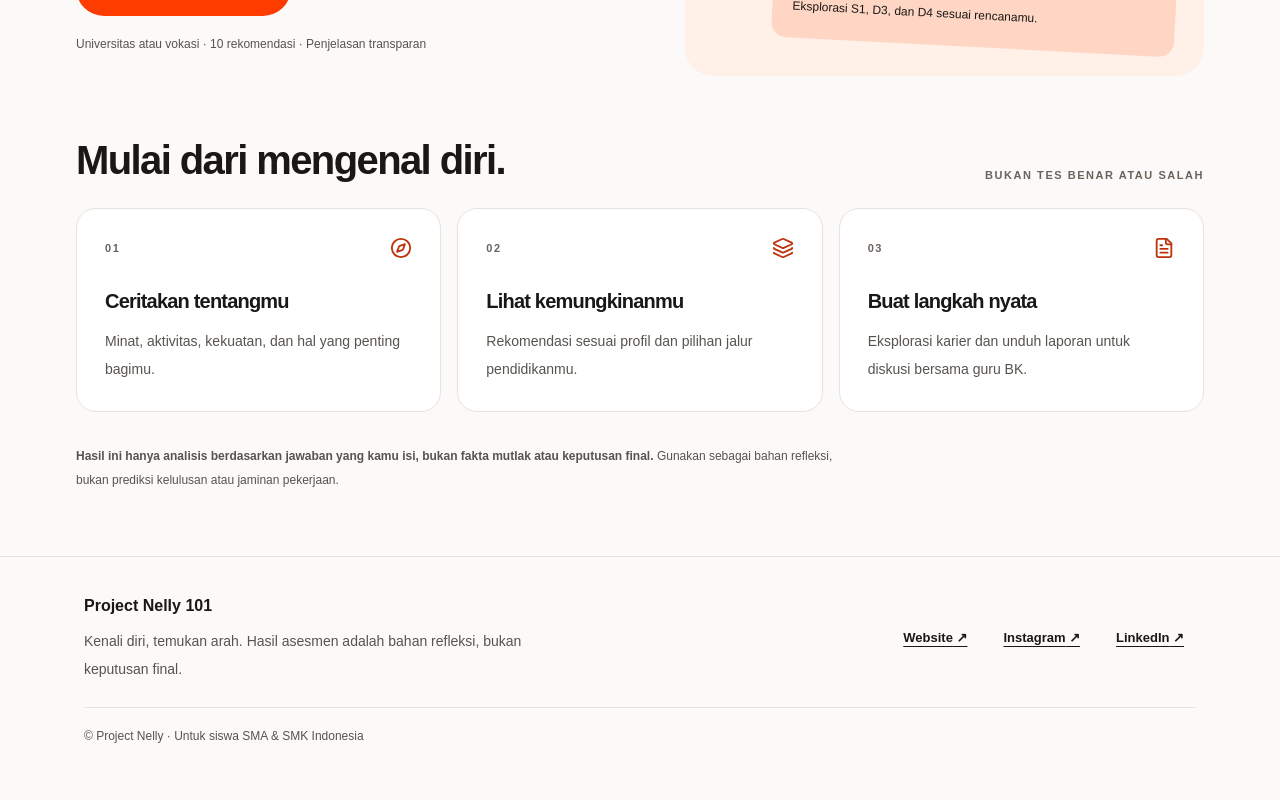
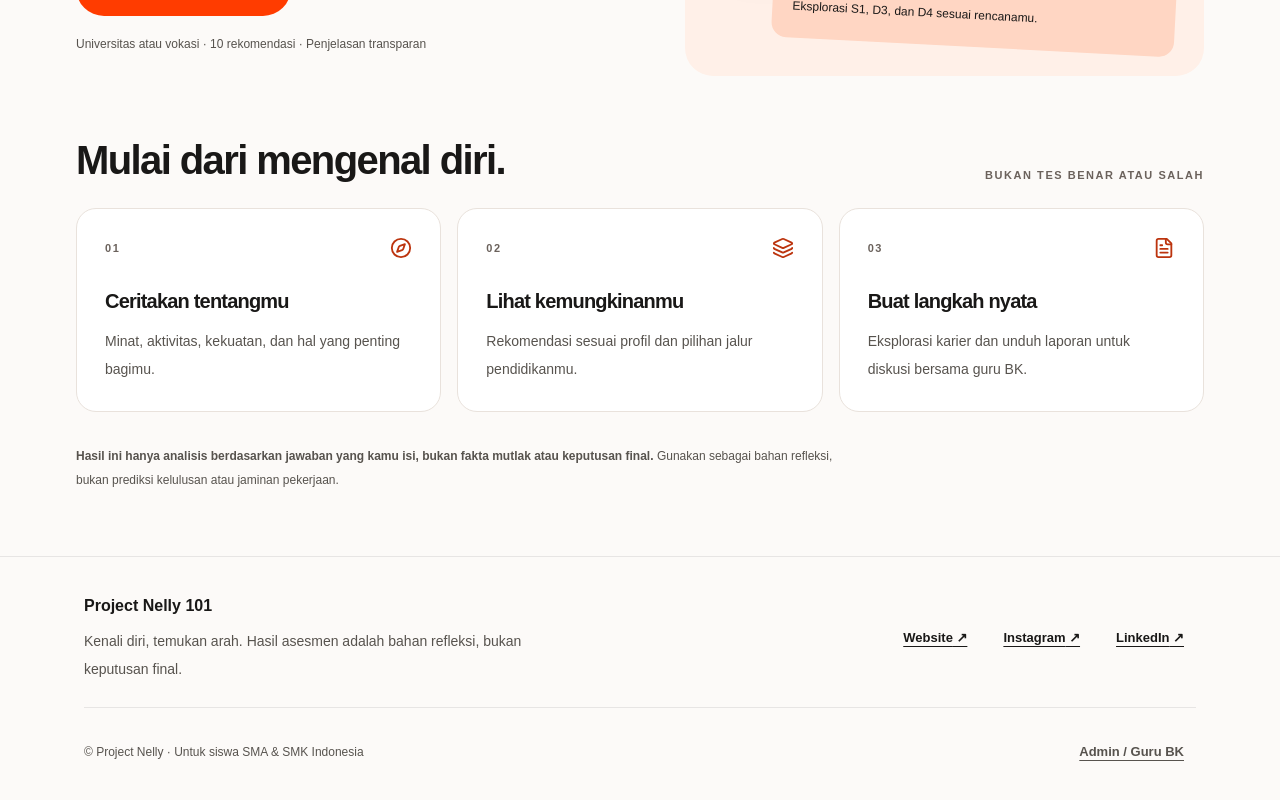
Before and after one commit to chrisjosh1097/Project-Nelly-s-Undergraduate-and-Career-Assessment-Program, a Next.js app: page / in a window 1280 px wide. Shown: the part 618-1418 px from the top of the page. Built offline with nearby package versions, Linux system fonts and the light colour scheme; no server answers.

Commit message:
fix: restore discoverable admin access in site footer

```diff
--- a/src/components/layout/SiteFooter.tsx
+++ b/src/components/layout/SiteFooter.tsx
@@ -35,8 +35,14 @@ export function SiteFooter() {
             ))}
           </nav>
         </div>
-        <div className="mt-6 border-t border-stone-200 pt-5 text-xs text-stone-600">
-          © Project Nelly · Untuk siswa SMA & SMK Indonesia
+        <div className="mt-6 flex flex-wrap items-center justify-between gap-3 border-t border-stone-200 pt-5 text-xs text-stone-600">
+          <span>© Project Nelly · Untuk siswa SMA & SMK Indonesia</span>
+          <Link
+            href="/admin"
+            className="touch-link underline underline-offset-4"
+          >
+            Admin / Guru BK
+          </Link>
         </div>
       </div>
     </footer>
```
Also changed, not shown: 2 other files (tests, documents, lock files or other folders).
